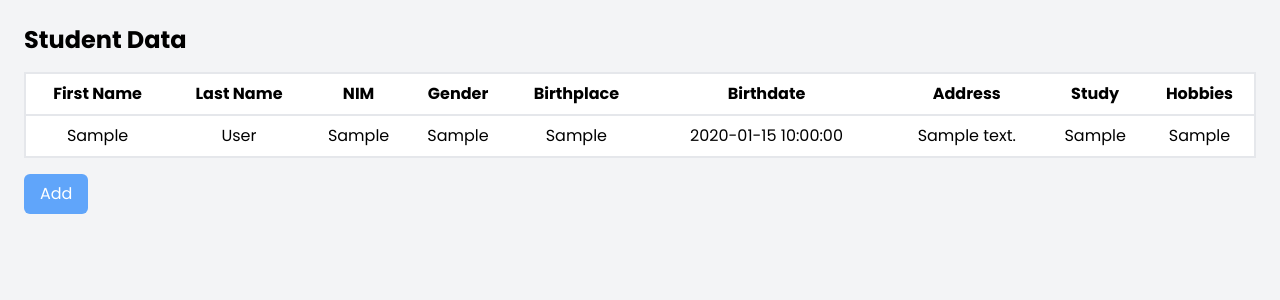
After one commit to damar-glh/programming-website, a PHP site: page /Proses.php in a window 1280 px wide. The commit adds this page. Shown: the top 300 px of the page. Run offline with PHP 8.4, Linux system fonts and the light colour scheme; tables that the repository leaves empty or names only in its code hold one stand-in row (values such as "Sample post").

Commit message:
feat: create method for add data student

```diff
--- /dev/null
+++ b/Week_10/challenge/Connections.php
@@ -0,0 +1,13 @@
+<?php
+$server    = "localhost";
+$usernames = "root";
+$passwords = "";
+$database  = "student_registration";
+$mysqli    = mysqli_connect($server, $usernames, $passwords, $database);
+
+if (mysqli_connect_errno()) {
+    echo 'Connection failed: ' . mysqli_connect_error();
+    exit();
+}
+
+// mysqli_close($mysqli);
--- /dev/null
+++ b/Week_10/challenge/Proses.php
@@ -0,0 +1,65 @@
+<!DOCTYPE html>
+<html lang="en">
+
+<head>
+    <meta charset="UTF-8">
+    <meta name="viewport" content="width=device-width, initial-scale=1.0">
+    <title>Student Data</title>
+    <link href="https://cdn.jsdelivr.net/npm/tailwindcss@2.2.19/dist/tailwind.min.css" rel="stylesheet">
+    <link rel="preconnect" href="https://fonts.googleapis.com">
+    <link rel="preconnect" href="https://fonts.gstatic.com" crossorigin>
+    <link href="https://fonts.googleapis.com/css2?family=Poppins:ital,wght@0,100;0,200;0,300;0,400;0,500;0,600;0,700;0,800;0,900;1,100;1,200;1,300;1,400;1,500;1,600;1,700;1,800;1,900&display=swap" rel="stylesheet">
+    <style>
+        * {
+            font-family: "Poppins", sans-serif;
+        }
+    </style>
+</head>
+
+<body class="bg-gray-100">
+    <div class="container mx-auto p-6">
+        <h1 class="text-2xl font-bold mb-4">Student Data</h1>
+        <table class="w-full bg-white border-2">
+            <thead>
+                <tr>
+                    <th class="py-2">First Name</th>
+                    <th class="py-2">Last Name</th>
+                    <th class="py-2">NIM</th>
+                    <th class="py-2">Gender</th>
+                    <th class="py-2">Birthplace</th>
+                    <th class="py-2">Birthdate</th>
+                    <th class="py-2">Address</th>
+                    <th class="py -2">Study</th>
+                    <th class="py-2">Hobbies</th>
+                </tr>
+            </thead>
+            <tbody>
+                <?php
+                include "Connections.php";
+
+                $result = mysqli_query($mysqli, "SELECT first_name, last_name, nim, gender, birthplace, birthdate, address, study_program, hobbies FROM students") or die(mysqli_error($mysqli));
+
+                while ($row = mysqli_fetch_assoc($result)) {
+                    echo "<tr class='text-center border-2'>";
+                    echo "<td class='py-2'>" . htmlspecialchars($row['first_name']) . "</td>";
+                    echo "<td class='py-2'>" . htmlspecialchars($row['last_name']) . "</td>";
+                    echo "<td class='py-2'>" . htmlspecialchars($row['nim']) . "</td>";
+                    echo "<td class='py-2'>" . htmlspecialchars($row['gender']) . "</td>";
+                    echo "<td class='py-2'>" . htmlspecialchars($row['birthplace']) . "</td>";
+                    echo "<td class='py-2'>" . htmlspecialchars($row['birthdate']) . "</td>";
+                    echo "<td class='py-2'>" . htmlspecialchars($row['address']) . "</td>";
+                    echo "<td class='py-2'>" . htmlspecialchars($row['study_program']) . "</td>";
+                    echo "<td class='py-2'>" . htmlspecialchars($row['hobbies']) . "</td>";
+                    echo "</tr>";
+                }
+
+                mysqli_free_result($result);
+                // mysqli_close($mysqli);
+                ?>
+            </tbody>
+        </table>
+        <a href="./Create/Form.php" class="mt-4 inline-block bg-blue-400 text-white px-4 py-2 rounded-md">Add</a>
+    </div>
+</body>
+
+</html>
```
Also changed, not shown: Week_10/challenge/Create/Form.php (renamed from Week_10/challenge/Form.php, +12 -9 lines), Week_10/challenge/Create/Formsql.php (added, +32 -0 lines).
